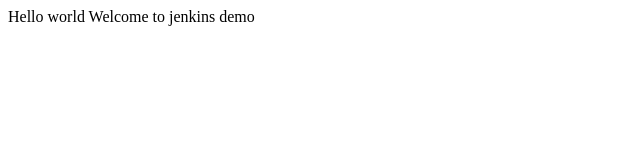
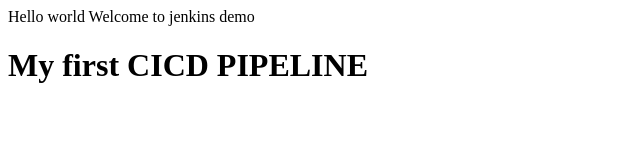
Before and after one commit to Devops2022jk/jenkins, a plain HTML site: page index.html in a window 1280 px wide. Shown: the whole page, without its empty margins (0-640 px from the left). Drawn offline with Linux system fonts and the light colour scheme.

Commit message:
commiting website code

```diff
--- a/index.html
+++ b/index.html
@@ -4,5 +4,8 @@ Hello world
 </Head>
 <Body>
 Welcome to jenkins demo
+<h1>
+My first CICD PIPELINE
+</h1>
 </Body>
 </Html>
```
